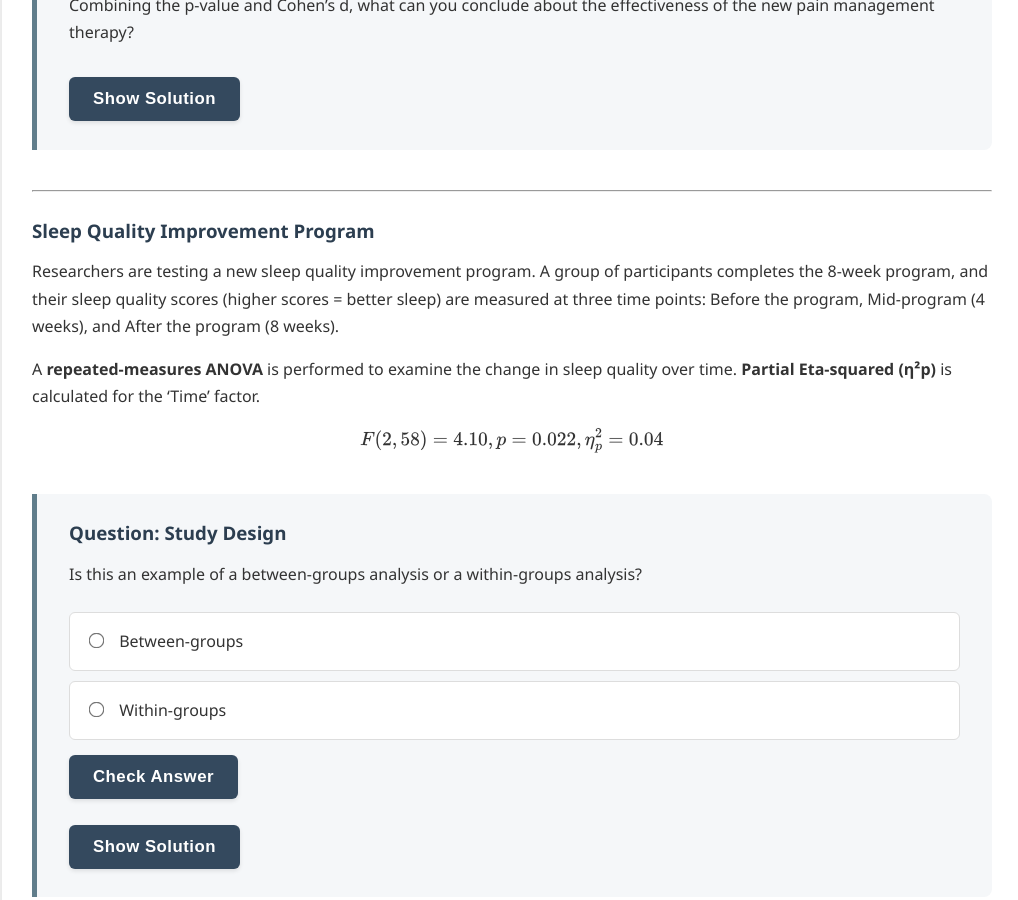
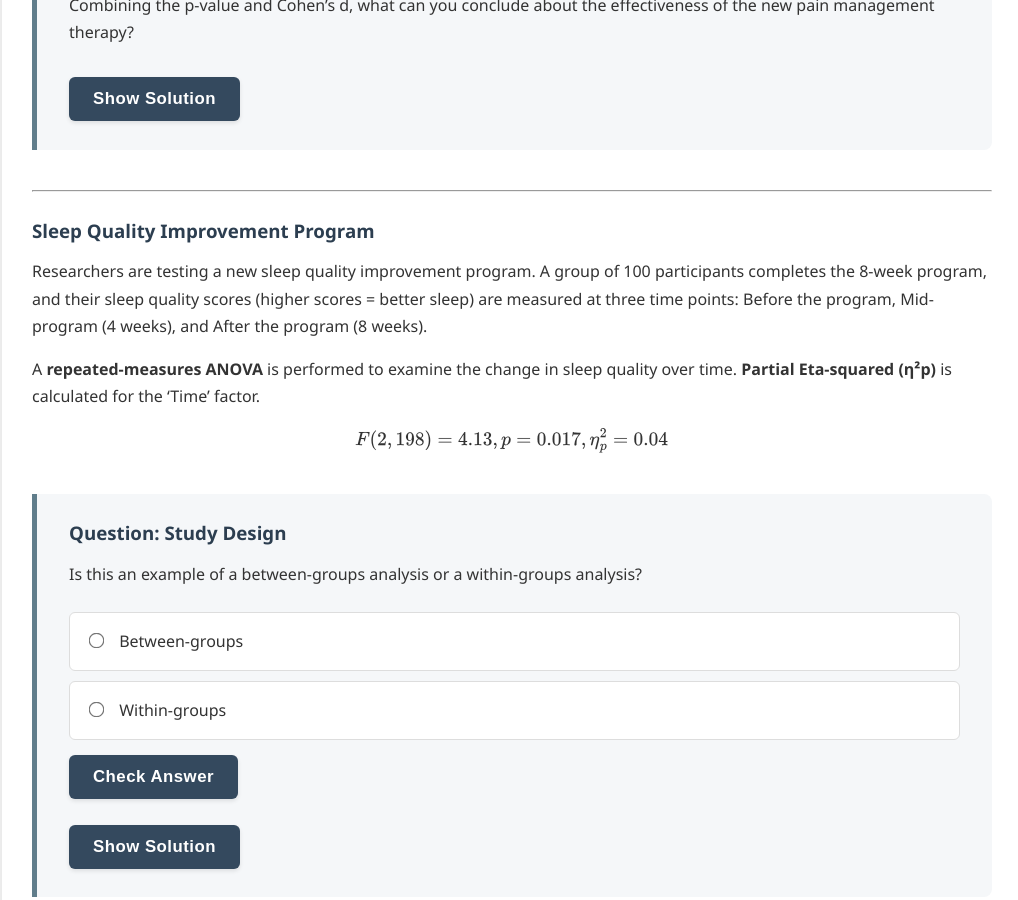
Before and after one commit to probe973/hsc-7056x, a Jekyll site: the page built from papers/es.md, in a window 1280 px wide and 900 px high, scrolled down 3871 px. Shown: the whole window, without its empty margins (128-1146 px from the left). Built offline with Jekyll 4.4.1, drawn with Linux system fonts in a browser that asks for light colours.

Commit message:
Update es.md

```diff
--- a/papers/es.md
+++ b/papers/es.md
@@ -103,11 +103,11 @@ An **independent-samples t-test** is performed to compare the mean pain levels b
 
 ### Sleep Quality Improvement Program
 
-Researchers are testing a new sleep quality improvement program. A group of participants completes the 8-week program, and their sleep quality scores (higher scores = better sleep) are measured at three time points: Before the program, Mid-program (4 weeks), and After the program (8 weeks).
+Researchers are testing a new sleep quality improvement program. A group of 100 participants completes the 8-week program, and their sleep quality scores (higher scores = better sleep) are measured at three time points: Before the program, Mid-program (4 weeks), and After the program (8 weeks).
 
 A **repeated-measures ANOVA** is performed to examine the change in sleep quality over time. **Partial Eta-squared (η²p)** is calculated for the 'Time' factor.
 
-$$F(2, 58) = 4.10, p = 0.022, \eta^2_p = 0.04$$
+$$F(2, 198) = 4.13, p = 0.017, \eta^2_p = 0.04$$
 
 {% include question_multiple_choice.html
     id="effectsize2a_new"
@@ -122,7 +122,7 @@ $$F(2, 58) = 4.10, p = 0.022, \eta^2_p = 0.04$$
     id="effectsize2b_new"
     title="P-value Interpretation"
     question_text="Interpret the p-value given for the repeated-measures ANOVA."
-    solution_text="The p-value of 0.022 is less than the standard significance level of 0.05. This indicates that there is a statistically significant change in sleep quality scores over the three time points, suggesting the program had an effect."
+    solution_text="The p-value of 0.017 is less than the standard significance level of 0.05. This indicates that there is a statistically significant change in sleep quality scores over the three time points, suggesting the program had an effect."
 %}
 
 {% include question_multiple_choice.html
@@ -138,5 +138,5 @@ $$F(2, 58) = 4.10, p = 0.022, \eta^2_p = 0.04$$
     id="effectsize2d_new"
     title="Combined Conclusion"
     question_text="Considering both the p-value and Partial Eta-squared, what is your overall conclusion regarding the effectiveness of the sleep quality improvement program?"
-    solution_text="The p-value (0.022) indicates that the program led to a statistically significant change in sleep quality over time. However, the Partial Eta-squared (0.04) reveals that this effect is a small effect. While the program *does* have a detectable impact, the amount of variation in sleep quality scores explained by the program is modest. This suggests a statistically significant but practically small effect."
+    solution_text="The p-value (0.017) indicates that the program led to a statistically significant change in sleep quality over time. However, the Partial Eta-squared (0.04) reveals that this effect is a small effect. While the program *does* have a detectable impact, the amount of variation in sleep quality scores explained by the program is modest. This suggests a statistically significant but practically small effect."
 %}
```
